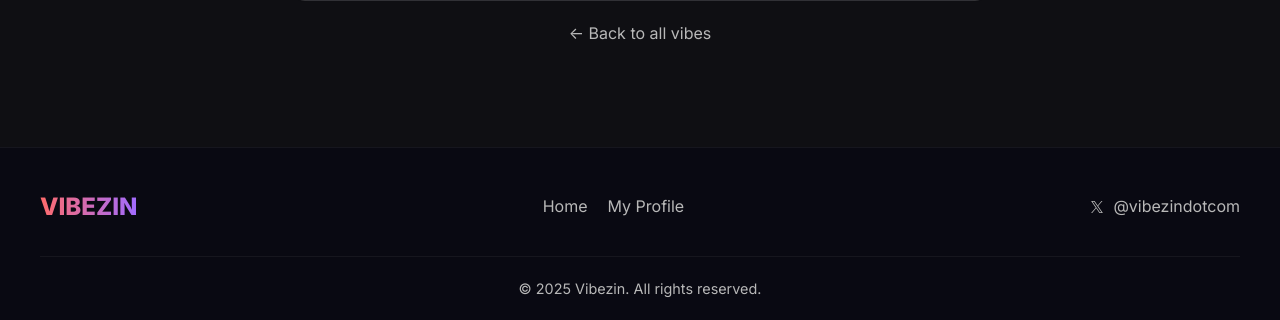
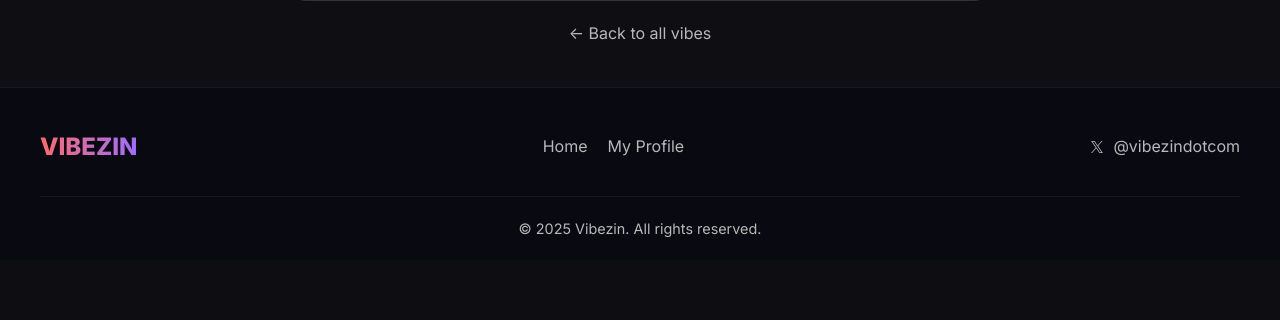
Before and after one commit to vibe-base/vibezin, a Django app: page /add/ in a window 1280 px wide. Shown: the part 718-1038 px from the top of the page. After the commit the page ends 955 px from the top, so only its background shows below. Run offline with Django 5.2, Linux system fonts and the light colour scheme; the visitor is signed in with stand-in values (Sample User, id 1).

Commit message:
Modified the body element to use flexbox layout: Added display: flex Added flex-direction: column Added min-height: 100vh to make the body take up at least the full viewport height Updated the content-wrapper class: Replaced min-height: calc(100vh - 80px) with flex: 1 0 auto This makes the content area grow to fill available space, pushing the footer down Updated the footer styles: Removed margin-top: 60px which was adding space above the footer Added flex-shrink: 0 to prevent the footer from shrinking Restructured the HTML: Moved the footer outside of the content-wrapper div This creates a cleaner separation between content and footer

```diff
--- a/vibezin/templates/vibezin/base.html
+++ b/vibezin/templates/vibezin/base.html
@@ -27,6 +27,9 @@
             padding: 0;
             background-color: var(--dark-bg);
             color: var(--light-text);
+            display: flex;
+            flex-direction: column;
+            min-height: 100vh;
         }
 
         .container {
@@ -162,7 +165,7 @@
 
         .content-wrapper {
             padding-top: 80px;
-            min-height: calc(100vh - 80px);
+            flex: 1 0 auto;
         }
 
         .btn {
@@ -264,8 +267,8 @@
         .site-footer {
             background-color: var(--darker-bg);
             padding: 40px 0 20px;
-            margin-top: 60px;
             border-top: 1px solid rgba(255, 255, 255, 0.05);
+            flex-shrink: 0;
         }
 
         .footer-content {
@@ -394,6 +397,7 @@
         {% endif %}
 
         {% block content %}{% endblock %}
+    </div>
 
     <footer class="site-footer">
         <div class="container">
@@ -424,7 +428,6 @@
             </div>
         </div>
     </footer>
-    </div>
 
     {% block extra_js %}{% endblock %}
     <script>
```
Lines whose indentation alone changed are shown as unchanged.
